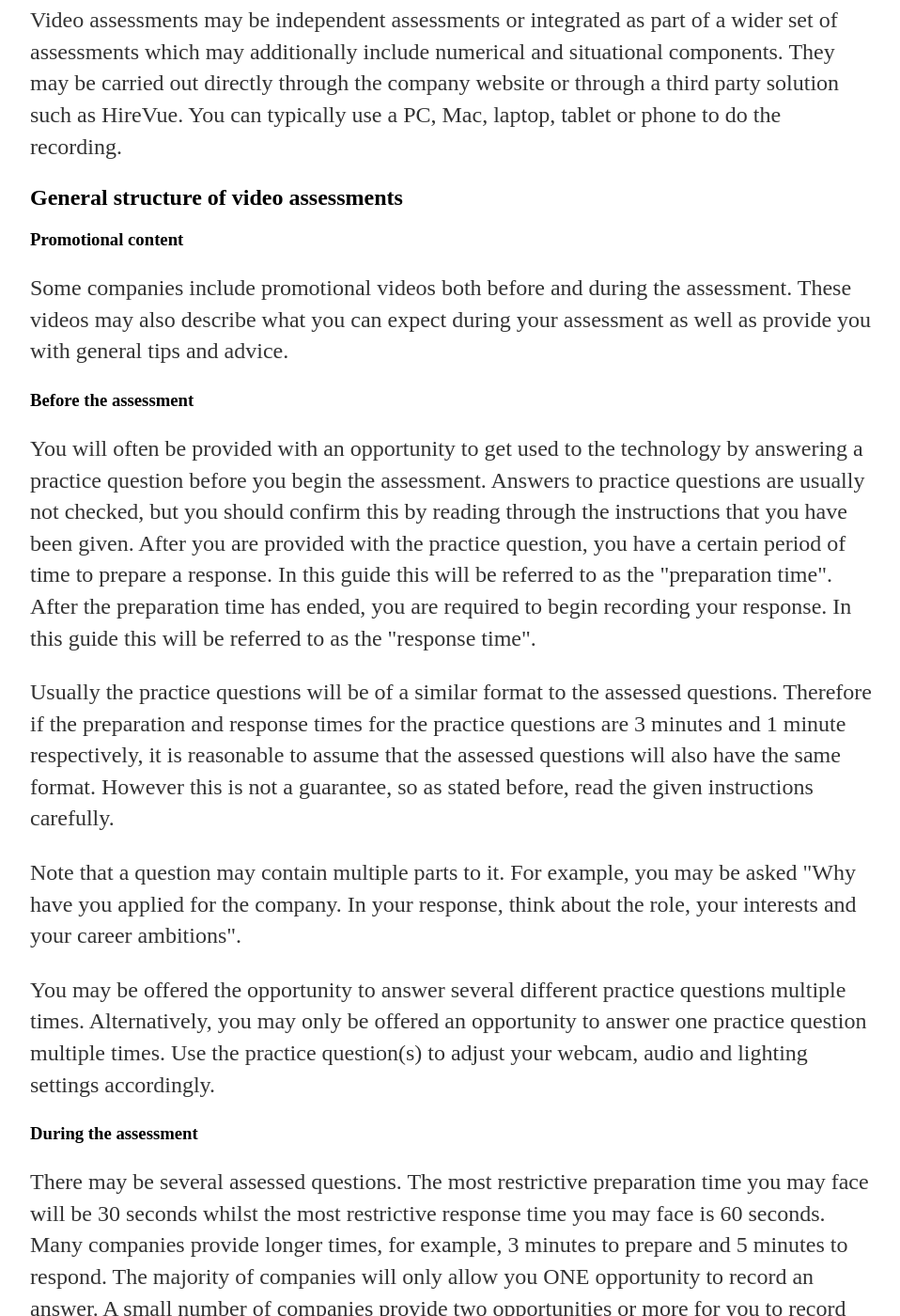
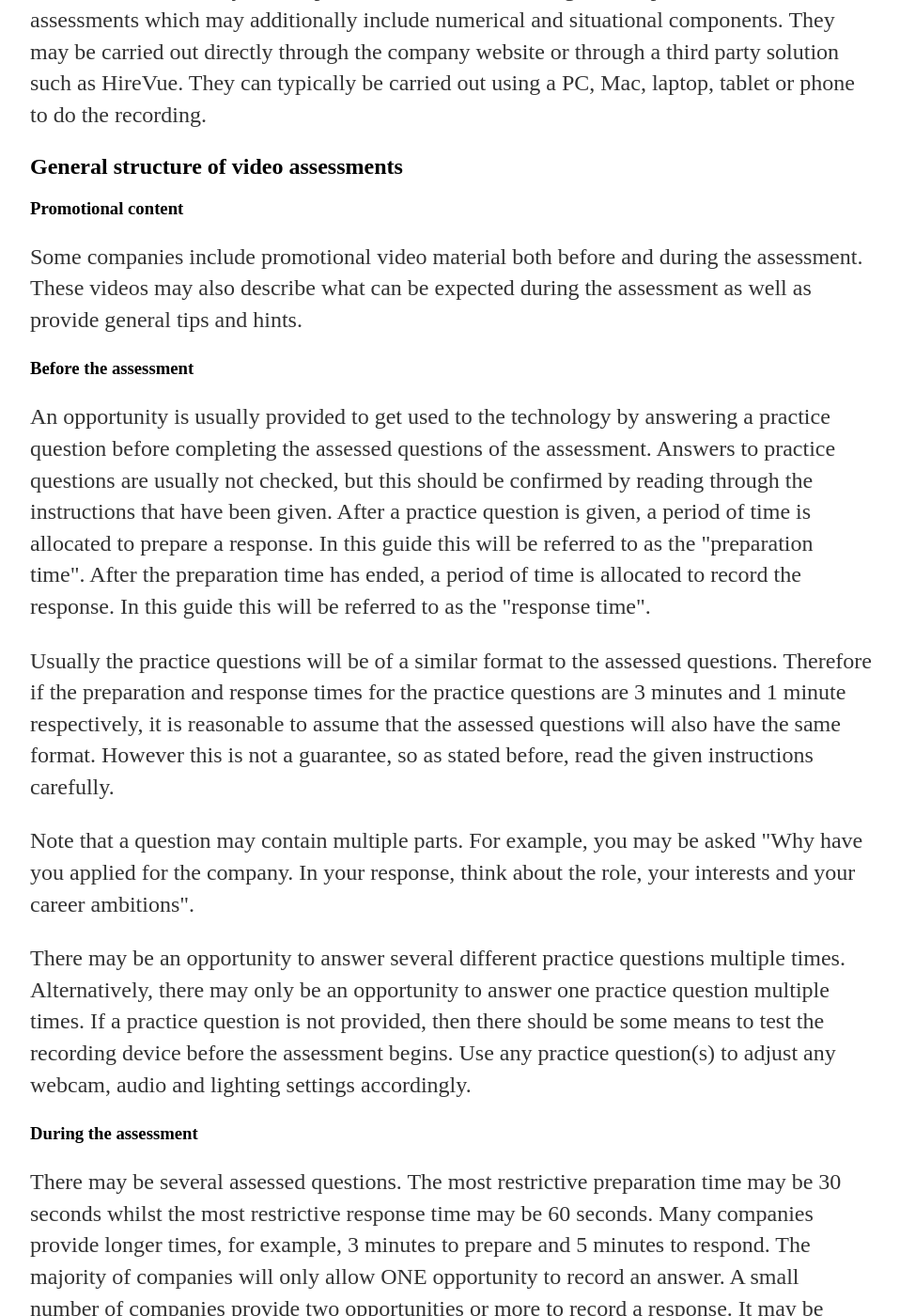
Before and after one commit to pa5411/Graduate-Job-Help, a Jekyll site: the page built from videotests.html, in a window 1280 px wide and 1400 px high, scrolled down 384 px. Shown: the whole window at 94% size, without its empty margins (160-1118 px from the left). Built offline with Jekyll 4.4.1, drawn with Linux system fonts in a browser that asks for light colours; some of the changed text lies outside the part shown.

Commit message:
Update videotests.html

```diff
--- a/videotests.html
+++ b/videotests.html
@@ -6,33 +6,33 @@ date: 2021-06-15
 <div class="blurb">
         <h1>Video Tests</h1>
 
-        <p> This is an assessment where you are given several questions and are required to answer the questions by recording your responses on video. There is no human present whilst you record your responses and therefore they can be completed at any time before the given deadline. At a later date, a human and/or AI (Artificial Intelligence) algorithm will then grade your assessment. </p>
+        <p> This is an assessment where several questions are given and responses are given by recording answers on video. There is no human present whilst the responses are recorded and therefore they can be completed at any time before the given deadline. At a later date, a human and/or AI (Artificial Intelligence) algorithm will then grade the assessment. </p>
 
-        <p> Video assessments may be independent assessments or integrated as part of a wider set of assessments which may additionally include numerical and situational components. They may be carried out directly through the company website or through a third party solution such as HireVue. You can typically use a PC, Mac, laptop, tablet or phone to do the recording.</p>
+        <p> Video assessments may be independent assessments or integrated as part of a wider set of assessments which may additionally include numerical and situational components. They may be carried out directly through the company website or through a third party solution such as HireVue. They can typically be carried out using a PC, Mac, laptop, tablet or phone to do the recording.</p>
 
         <h2>General structure of video assessments</h2>
 
         <h3>Promotional content</h3>
 
-        <p> Some companies include promotional videos both before and during the assessment. These videos may also describe what you can expect during your assessment as well as provide you with general tips and advice. </p>
+        <p> Some companies include promotional video material both before and during the assessment. These videos may also describe what can be expected during the assessment as well as provide general tips and hints. </p>
 
         <h3>Before the assessment</h3>
 
-        <p> You will often be provided with an opportunity to get used to the technology by answering a practice question before you begin the assessment. Answers to practice questions are usually not checked, but you should confirm this by reading through the instructions that you have been given. After you are provided with the practice question, you have a certain period of time to prepare a response. In this guide this will be referred to as the "preparation time". After the preparation time has ended, you are required to begin recording your response. In this guide this will be referred to as the "response time". </p>
+        <p> An opportunity is usually provided to get used to the technology by answering a practice question before completing the assessed questions of the assessment. Answers to practice questions are usually not checked, but this should be confirmed by reading through the instructions that have been given. After a practice question is given, a period of time is allocated to prepare a response. In this guide this will be referred to as the "preparation time". After the preparation time has ended, a period of time is allocated to record the response. In this guide this will be referred to as the "response time". </p>
 
         <p> Usually the practice questions will be of a similar format to the assessed questions. Therefore if the preparation and response times for the practice questions are 3 minutes and 1 minute respectively, it is reasonable to assume that the assessed questions will also have the same format. However this is not a guarantee, so as stated before, read the given instructions carefully. </p>
 
-        <p> Note that a question may contain multiple parts to it. For example, you may be asked "Why have you applied for the company. In your response, think about the role, your interests and your career ambitions". </p>
+        <p> Note that a question may contain multiple parts. For example, you may be asked "Why have you applied for the company. In your response, think about the role, your interests and your career ambitions". </p>
 
-        <p> You may be offered the opportunity to answer several different practice questions multiple times. Alternatively, you may only be offered an opportunity to answer one practice question multiple times. Use the practice question(s) to adjust your webcam, audio and lighting settings accordingly.</p>
+        <p> There may be an opportunity to answer several different practice questions multiple times. Alternatively, there may only be an opportunity to answer one practice question multiple times. If a practice question is not provided, then there should be some means to test the recording device before the assessment begins. Use any practice question(s) to adjust any webcam, audio and lighting settings accordingly.</p>
 
         <h3>During the assessment</h3>
 
-        <p> There may be several assessed questions. The most restrictive preparation time you may face will be 30 seconds whilst the most restrictive response time you may face is 60 seconds. Many companies provide longer times, for example, 3 minutes to prepare and 5 minutes to respond. The majority of companies will only allow you ONE opportunity to record an answer. A small number of companies provide two opportunities or more for you to record an answer. You may be able to take a short break between answering each question. However, it may not be possible to close the assessment and restart it at the same point. It is therefore advised to complete the assessment in one sitting. </p>
+        <p> There may be several assessed questions. The most restrictive preparation time may be 30 seconds whilst the most restrictive response time may be 60 seconds. Many companies provide longer times, for example, 3 minutes to prepare and 5 minutes to respond. The majority of companies will only allow ONE opportunity to record an answer. A small number of companies provide two opportunities or more to record a response. It may be possible to take a short break between answering each question. However, it may not be possible to close the assessment and restart it at the same point. It is therefore advised to complete the assessment in one sitting. </p>
 
          <h3> After the assessment</h3>
 
-         <p> It is unlikely you will receive human feedback from your assessment although you may receive feedback generated by an AI system. You should receive an email informing you whether you have passed or failed the assessment. Unfortunately the emails may not always be clear. For example, if you receive a rejection email, it may mean that you failed the video assessment. Alternatively, it may also mean that you passed the video assessment but your overall application including all tests up until this point did not meet the required threshold. Similarly, an email which states that you have passed does not always guarantee that you will proceed to the next stage of the application process, again because the required threshold may not have been met. </p>
+         <p> It is unlikely that human-based feedback will be provided after the assessment is completed although feedback generated by an AI system may be provided. At some point, an email will be sent which outlines whether the assessment has been passed or failed. Unfortunately the emails are not always clear. For example, if a rejection email is received, it may mean that the video assessment has been failed. Alternatively, it may also mean that the video assessment was passed but the overall application including all tests up until this point did not meet the required threshold. Similarly, an email which states that a candidate has passed the assessment does not always guarantee that they will proceed to the next stage of the application process, again because the required threshold may not have been met. </p>
 
         <h2> How to prepare </h2>
 
@@ -43,14 +43,14 @@ date: 2021-06-15
         <ul>
                 <li> If there is both a video and situational assessment, use a device with a keyboard to complete written tasks more easily.</li>
                 <li> Always wear formal clothes unless explicitly told otherwise. </li>
-                <li> Make sure you are in a well-lit room so that the assessor can see your eyes clearly.</li>
+                <li> Make sure the room is well-lit so that the assessor can see your eyes clearly.</li>
                 <li> Avoid distracting objects in the background such as posters. Use a clear background such as an empty wall instead. </li>
-                <li> Ensure that your recording device is fixed on a flat surface so that it cannot move during the assessment. </li>
+                <li> Ensure that the recording device is fixed on a flat surface so that it cannot move during the assessment. </li>
                 <li> Charge any devices before you begin the assessment. </li>
-                <li> Practice recording videos on the device that you will use before you begin the assessment. </li>
+                <li> Practice recording videos on the device to be used during the assessment before you begin the assessment. </li>
                 <li> Familiarise yourself with the recording software and its settings. </li>
                 <li> Look directly into the webcam when recording your answer. </li>
-                <li> If you wear glasses, limit glare from the device display by reducing its brightness setting. Ensure that your glasses are clean. </li>
+                <li> If glasses are worn, then limit glare from the device display by reducing its brightness setting. Ensure that the glasses are clean. </li>
                 <li> Avoid looking into the webcam from unusual angles. Make sure that your entire face is visible and fills a good portion of the frame. </li>
                 <li> Avoid talking too quickly or too slowly. Take pauses where necessary. If possible, get feedback from another individual. </li>
         </ul>
@@ -58,8 +58,8 @@ date: 2021-06-15
         <h3> Tips on the video structure</h3>
 
         <ul>
-                <li> For questions with multiple parts, if possible, display the question as you are recording your answer. </li>
-                <li> Read any correspondance carefully. They may give guidance on the format and questions that you will face. </li>
+                <li> For questions with multiple parts, if possible, display the question whilst recording an answer. </li>
+                <li> Read any correspondance carefully. They may give guidance on the format and type of questions. </li>
                 <li> Similarly, read the company career website carefully, as it may also contain useful information. </li>
                 <li> Check websites or social media such as TheStudentRoom, Glassdoor or /r/UKJobs where other users may share their experiences. </li>
         </ul>
```
